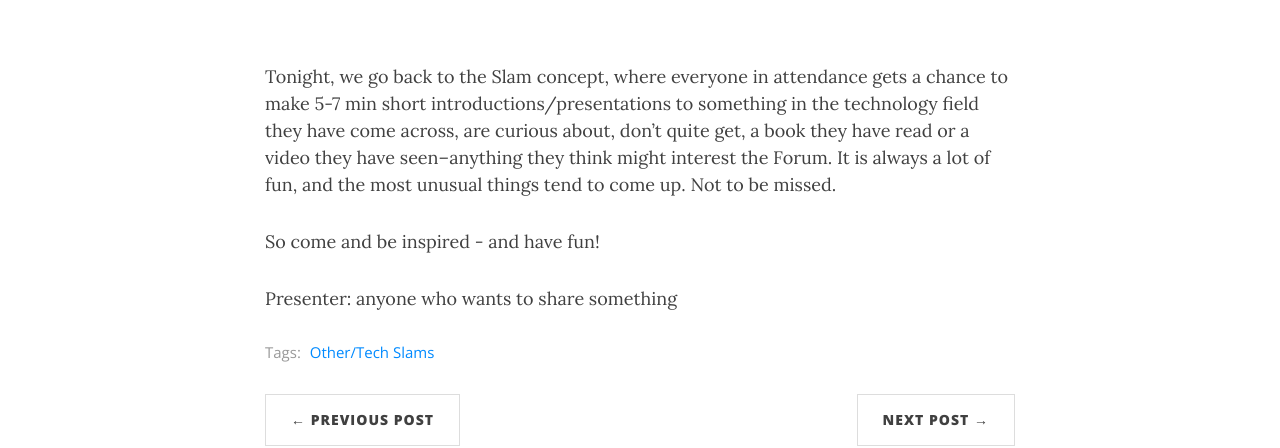
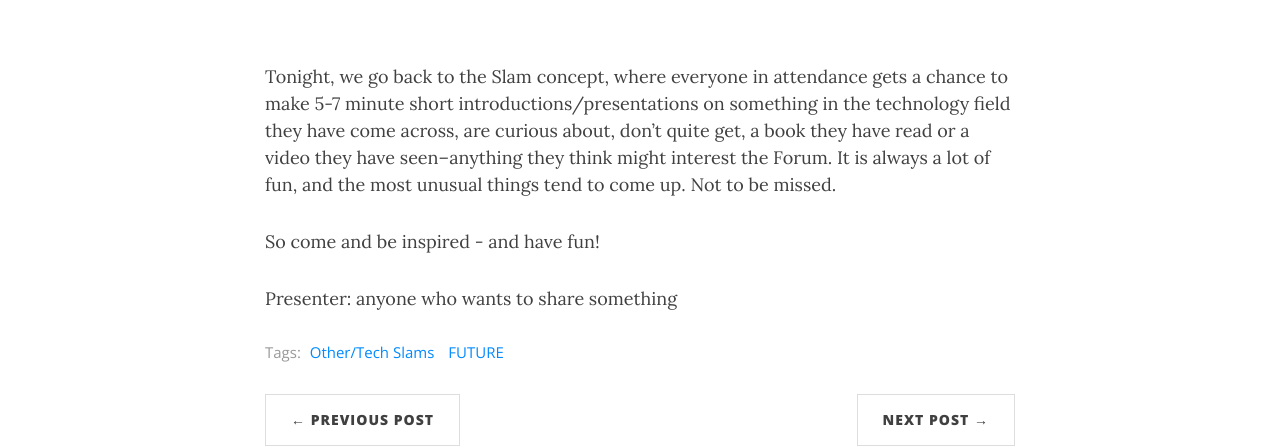
Before and after one commit to BigIdeasForum/bigideasforum.github.io, a Jekyll site: the page built from _posts/2018/2018-10-04-tech-slam5.md, in a window 1280 px wide and 1303 px high. Shown: the part 533-981 px from the top of the window. Built offline with Jekyll 4.4.1, drawn with Linux system fonts in a browser that asks for light colours; nearby versions of some CDN libraries.

```diff
--- a/_config.yml
+++ b/_config.yml
@@ -28,6 +28,7 @@ navbar-links:
 #    - FullCalendar: "calendar2"
     - Resources: "resources"
     - Contact: "contact"
+    - Coffee Tuesday: "coffee"
   Views:
     - Archive: "archive"
     - Presenters: "presenter"
--- a/_posts/2018/2018-10-04-tech-slam5.md
+++ b/_posts/2018/2018-10-04-tech-slam5.md
@@ -4,11 +4,11 @@ title:  Tech Slam
 subtitle: The Floor is Yours
 date:   2018-10-04 21:00:07
 categories: Group
-tags: [Other/Tech Slams]
+tags: [Other/Tech Slams, FUTURE]
 bigimg: /img/slam.jpg
 ---
 
-Tonight, we go back to the Slam concept, where everyone in attendance gets a chance to make 5-7 min short introductions/presentations to something in the technology field they have come across, are curious about, don’t quite get, a book they have read or a video they have seen--anything they think might interest the Forum. It is always a lot of fun, and the most unusual things tend to come up. Not to be missed.
+Tonight, we go back to the Slam concept, where everyone in attendance gets a chance to make 5-7 minute short introductions/presentations on something in the technology field they have come across, are curious about, don’t quite get, a book they have read or a video they have seen--anything they think might interest the Forum. It is always a lot of fun, and the most unusual things tend to come up. Not to be missed.
 
 So come and be inspired - and have fun!
 
```
Also changed, not shown: _posts/2018/2018-09-06-energy-2.md (+1 -1 lines), _posts/2018/2018-09-20-materials.md (+1 -1 lines), coffee.md (added, +7 -0 lines).
